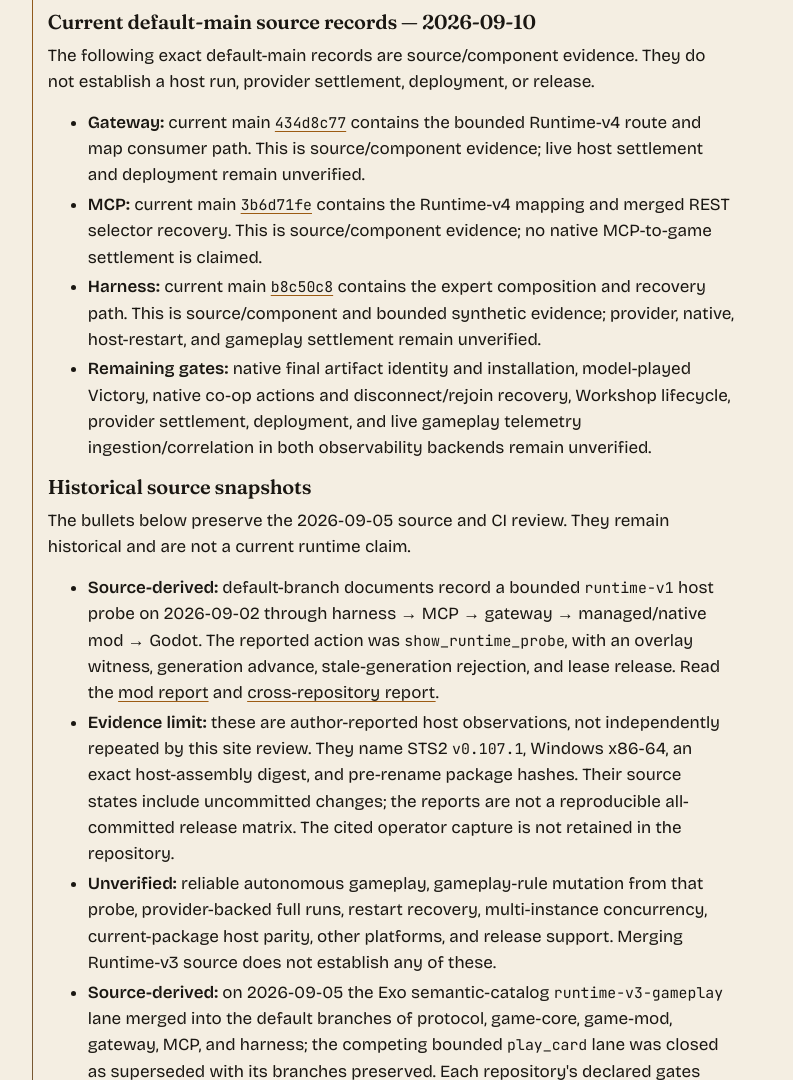
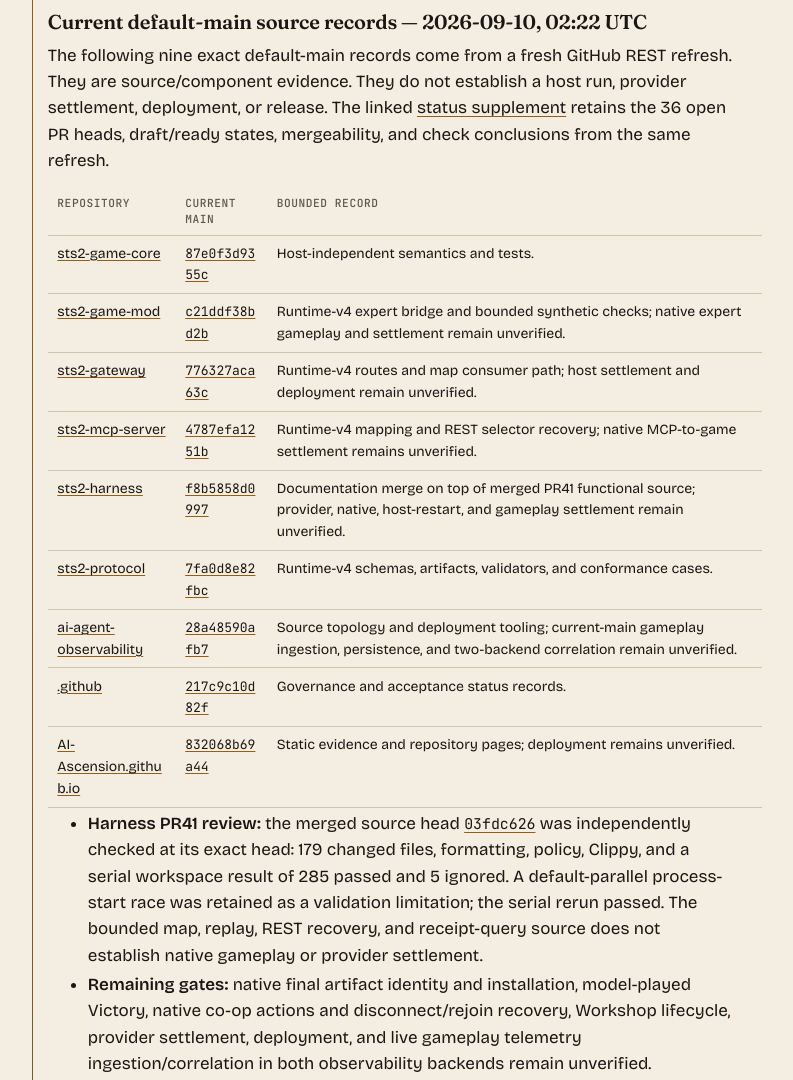
Before and after one commit to AI-Ascension/AI-Ascension.github.io, a plain HTML site: page evidence.html in a window 1280 px wide. Shown: the part 1456-2536 px from the top of the page, without its empty margins (454-1247 px from the left). Drawn offline with Linux system fonts and the light colour scheme.

Commit message:
docs: refresh live acceptance references

```diff
--- a/evidence.html
+++ b/evidence.html
@@ -71,12 +71,24 @@
       <li><strong>Read-only co-op synchronization:</strong> the consumed <code>coop-synchronization-v1</code> profile produced and read coordinator reports through the gateway and MCP executables. The check covered convergence, disagreement, disconnect/recovery, stale leases, and rejected reports with zero downstream game connections. It has no native peer identity, action, vote, shared-effect, or multiplayer game authority. Read the <a href="https://github.com/AI-Ascension/sts2-mcp-server/blob/7fbe380cfbee1b46736ae57019eb56b3e4179dc0/docs/evidence/coop-synchronization-20260906.md">executable evidence</a>.</li>
       <li><strong>Still unverified:</strong> model-played Victory, all characters/seeds/branches, broad restart and host-version coverage, native multiplayer gameplay and recovery, clean-install/update/rollback and Workshop publication, and current-main evidence of real gameplay telemetry reaching both observability backends. The operator query-access prerequisite remains open in <a href="https://github.com/AI-Ascension/ai-agent-observability/issues/8">observability issue #8</a>. See the <a href="https://github.com/AI-Ascension/.github/blob/main/STATUS.md">current status supplement</a> for reviewed source heads.</li>
     </ul>
-    <h3>Current default-main source records — 2026-09-10</h3>
-    <p>The following exact default-main records are source/component evidence. They do not establish a host run, provider settlement, deployment, or release.</p>
+    <h3>Current default-main source records — 2026-09-10, 02:22 UTC</h3>
+    <p>The following nine exact default-main records come from a fresh GitHub REST refresh. They are source/component evidence. They do not establish a host run, provider settlement, deployment, or release. The linked <a href="https://github.com/AI-Ascension/.github/blob/main/STATUS.md">status supplement</a> retains the 36 open PR heads, draft/ready states, mergeability, and check conclusions from the same refresh.</p>
+    <table>
+      <thead><tr><th>Repository</th><th>Current main</th><th>Bounded record</th></tr></thead>
+      <tbody>
+        <tr><td><a href="https://github.com/AI-Ascension/sts2-game-core">sts2-game-core</a></td><td><a href="https://github.com/AI-Ascension/sts2-game-core/commit/87e0f3d9355c0827e989d9fbc31804440852519b"><code>87e0f3d9355c</code></a></td><td>Host-independent semantics and tests.</td></tr>
+        <tr><td><a href="https://github.com/AI-Ascension/sts2-game-mod">sts2-game-mod</a></td><td><a href="https://github.com/AI-Ascension/sts2-game-mod/commit/c21ddf38bd2b540be871f88303078625966270ce"><code>c21ddf38bd2b</code></a></td><td>Runtime-v4 expert bridge and bounded synthetic checks; native expert gameplay and settlement remain unverified.</td></tr>
+        <tr><td><a href="https://github.com/AI-Ascension/sts2-gateway">sts2-gateway</a></td><td><a href="https://github.com/AI-Ascension/sts2-gateway/commit/776327aca63c8ff6c6920865cd5c72de83b10c7b"><code>776327aca63c</code></a></td><td>Runtime-v4 routes and map consumer path; host settlement and deployment remain unverified.</td></tr>
+        <tr><td><a href="https://github.com/AI-Ascension/sts2-mcp-server">sts2-mcp-server</a></td><td><a href="https://github.com/AI-Ascension/sts2-mcp-server/commit/4787efa1251bcc0eddccc5fea63a8939a8eb06d0"><code>4787efa1251b</code></a></td><td>Runtime-v4 mapping and REST selector recovery; native MCP-to-game settlement remains unverified.</td></tr>
+        <tr><td><a href="https://github.com/AI-Ascension/sts2-harness">sts2-harness</a></td><td><a href="https://github.com/AI-Ascension/sts2-harness/commit/f8b5858d09978edf17c24b81a5ced07847e2bd5d"><code>f8b5858d0997</code></a></td><td>Documentation merge on top of merged PR41 functional source; provider, native, host-restart, and gameplay settlement remain unverified.</td></tr>
+        <tr><td><a href="https://github.com/AI-Ascension/sts2-protocol">sts2-protocol</a></td><td><a href="https://github.com/AI-Ascension/sts2-protocol/commit/7fa0d8e82fbc245db74187106918d9f1af58c447"><code>7fa0d8e82fbc</code></a></td><td>Runtime-v4 schemas, artifacts, validators, and conformance cases.</td></tr>
+        <tr><td><a href="https://github.com/AI-Ascension/ai-agent-observability">ai-agent-observability</a></td><td><a href="https://github.com/AI-Ascension/ai-agent-observability/commit/28a48590afb75b07590e1b78ea47dae08f5c3ade"><code>28a48590afb7</code></a></td><td>Source topology and deployment tooling; current-main gameplay ingestion, persistence, and two-backend correlation remain unverified.</td></tr>
+        <tr><td><a href="https://github.com/AI-Ascension/.github">.github</a></td><td><a href="https://github.com/AI-Ascension/.github/commit/217c9c10d82fc22e553c9af222a3a3bbb08259fa"><code>217c9c10d82f</code></a></td><td>Governance and acceptance status records.</td></tr>
+        <tr><td><a href="https://github.com/AI-Ascension/AI-Ascension.github.io">AI-Ascension.github.io</a></td><td><a href="https://github.com/AI-Ascension/AI-Ascension.github.io/commit/832068b69a44cca2bbfa7ea35e90190eddc3b35a"><code>832068b69a44</code></a></td><td>Static evidence and repository pages; deployment remains unverified.</td></tr>
+      </tbody>
+    </table>
     <ul>
-      <li><strong>Gateway:</strong> current main <a href="https://github.com/AI-Ascension/sts2-gateway/commit/434d8c77fb01895e90c741609e3d2a0ad0e9e8b8"><code>434d8c77</code></a> contains the bounded Runtime-v4 route and map consumer path. This is source/component evidence; live host settlement and deployment remain unverified.</li>
-      <li><strong>MCP:</strong> current main <a href="https://github.com/AI-Ascension/sts2-mcp-server/commit/3b6d71fe9642d27717ca6cfa07b5342b914c044c"><code>3b6d71fe</code></a> contains the Runtime-v4 mapping and merged REST selector recovery. This is source/component evidence; no native MCP-to-game settlement is claimed.</li>
-      <li><strong>Harness:</strong> current main <a href="https://github.com/AI-Ascension/sts2-harness/commit/b8c50c87db0275f0e08d69892f1ebce275f4acb6"><code>b8c50c8</code></a> contains the expert composition and recovery path. This is source/component and bounded synthetic evidence; provider, native, host-restart, and gameplay settlement remain unverified.</li>
+      <li><strong>Harness PR41 review:</strong> the merged source head <a href="https://github.com/AI-Ascension/sts2-harness/commit/03fdc6268c1a00e0699e2326b78e340f87228098"><code>03fdc626</code></a> was independently checked at its exact head: 179 changed files, formatting, policy, Clippy, and a serial workspace result of 285 passed and 5 ignored. A default-parallel process-start race was retained as a validation limitation; the serial rerun passed. The bounded map, replay, REST recovery, and receipt-query source does not establish native gameplay or provider settlement.</li>
       <li><strong>Remaining gates:</strong> native final artifact identity and installation, model-played Victory, native co-op actions and disconnect/rejoin recovery, Workshop lifecycle, provider settlement, deployment, and live gameplay telemetry ingestion/correlation in both observability backends remain unverified.</li>
     </ul>
     <h3>Historical source snapshots</h3>
```
Also changed, not shown: index.html (+1 -1 lines), repositories.html (+1 -1 lines), README.md.
